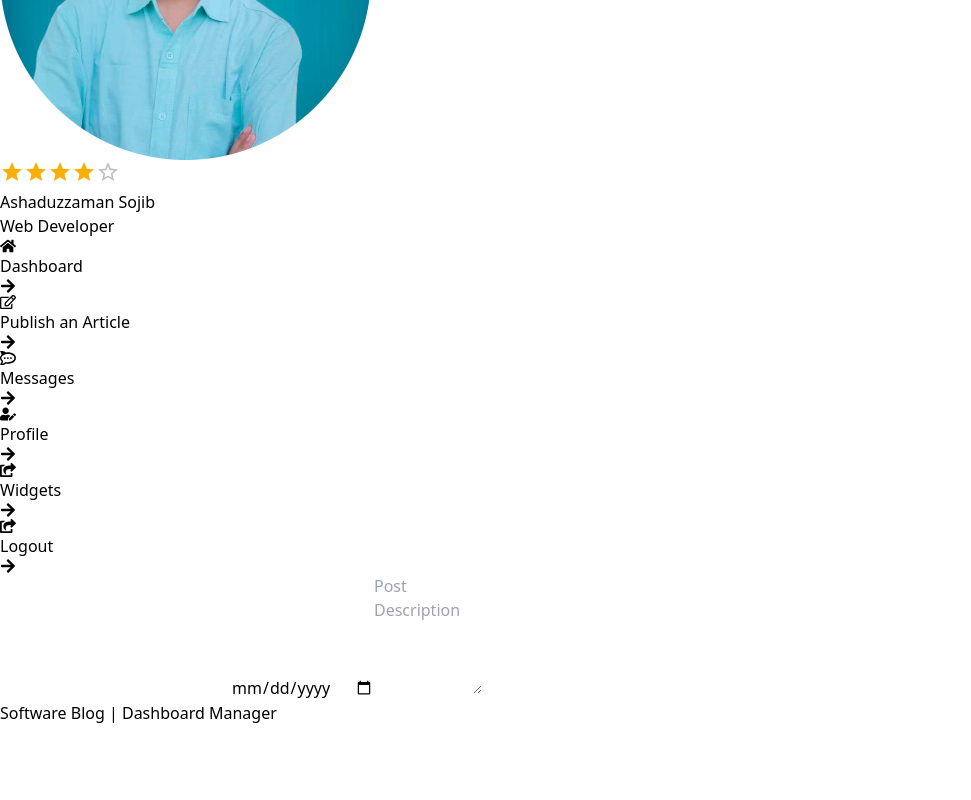
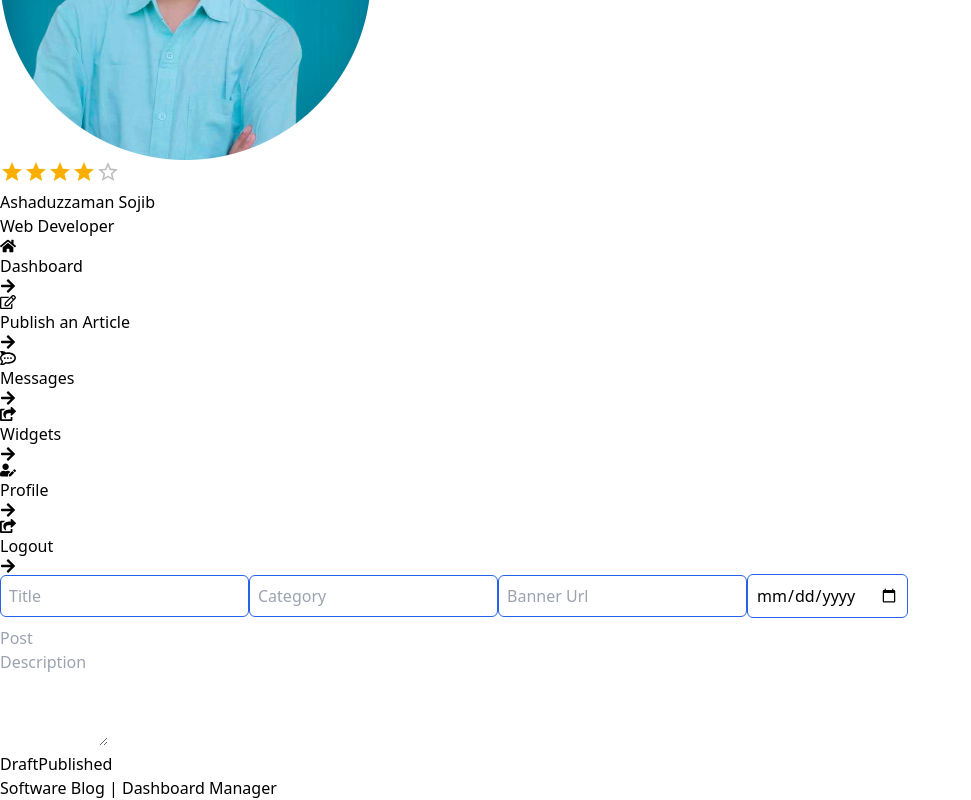
Before and after one commit to ashaansojib/blog-with-redux, a React (Vite) app: page /dashboard/add-posts in a window 1280 px wide. Shown: the part 259-1059 px from the top of the page, without its empty margins (0-971 px from the left). Before the commit the page ends 984 px from the top, so only its background shows below. Built offline with nearby package versions, Linux system fonts and the light colour scheme; no server answers; sample sign-in values are in the browser's storage.

Commit message:
complete article area

```diff
--- a/src/dashboard/AddPosts.jsx
+++ b/src/dashboard/AddPosts.jsx
@@ -2,10 +2,18 @@ import React from 'react';
 
 const AddPosts = () => {
     return (
-        <div className='grid grid-cols-3 gap-2'>
-            <input type="text" name="" id="" className='p-2 border rounded-md'/>
-            <input type="date" name="" id="" className='p-2 border rounded-md'/>
-            <textarea name="" id="" cols="10" rows="5" placeholder='Post Description' className='p-2 border'></textarea>
+        <div className='px-8'>
+            <div className='grid grid-cols-3 gap-4'>
+                <input type="text" placeholder='Title' className='article-field' />
+                <input type="text" placeholder='Category' className='article-field' />
+                <input type="text" placeholder='Banner Url' className='article-field' />
+                <input type="date" className='article-field' />
+            </div>
+            <textarea name="" id="" cols="10" rows="5" placeholder='Post Description' className='p-2 border w-full border-blue-600'></textarea>
+            <div className='flex justify-end gap-3'>
+                <button className='inline-block py-2 px-3 border font-medium border-blue-600 rounded-md hover:bg-blue-600 hover:text-white'>Draft</button>
+                <button className='inline-block py-2 px-3 border font-medium border-blue-600 rounded-md hover:bg-blue-600 hover:text-white'>Published</button>
+            </div>
         </div>
     );
 };
--- a/src/dashboard/SidebarList.jsx
+++ b/src/dashboard/SidebarList.jsx
@@ -1,7 +1,9 @@
-import React from 'react';
+import React, { useContext } from 'react';
 import { FaArrowRight, FaHome, FaRegEdit, FaRocketchat, FaShareSquare, FaUserEdit } from "react-icons/fa";
 import { Link } from 'react-router-dom';
+import { AuthContext } from '../utils/AuthProvider';
 const SidebarList = () => {
+    const { logOut } = useContext(AuthContext);
     return (
         <div className='p-4'>
             <div className='flex gap-2 items-center hover:text-[#2CC8B3] justify-between hover:bg-slate-100 py-2 px-1'>
@@ -25,7 +27,13 @@ const SidebarList = () => {
                 </div>
                 <FaArrowRight />
             </div>
-
+            <div className='flex gap-2 items-center hover:text-[#2CC8B3] justify-between hover:bg-slate-100 py-2 px-1'>
+                <div className='flex gap-2 items-center'>
+                    <FaShareSquare />
+                    <Link to="/dashboard" className='inline-block text-[16px]'>Widgets</Link>
+                </div>
+                <FaArrowRight />
+            </div>
             <div className='flex gap-2 items-center hover:text-[#2CC8B3] justify-between hover:bg-slate-100 py-2 px-1'>
                 <div className='flex gap-2 items-center'>
                     <FaUserEdit />
@@ -36,14 +44,7 @@ const SidebarList = () => {
             <div className='flex gap-2 items-center hover:text-[#2CC8B3] justify-between hover:bg-slate-100 py-2 px-1'>
                 <div className='flex gap-2 items-center'>
                     <FaShareSquare />
-                    <Link to="/dashboard" className='inline-block text-[16px]'>Widgets</Link>
-                </div>
-                <FaArrowRight />
-            </div>
-            <div className='flex gap-2 items-center hover:text-[#2CC8B3] justify-between hover:bg-slate-100 py-2 px-1'>
-                <div className='flex gap-2 items-center'>
-                    <FaShareSquare />
-                    <Link to="/dashboard" className='inline-block text-[16px]'>Logout</Link>
+                    <Link onClick={logOut} className='inline-block text-[16px]'>Logout</Link>
                 </div>
                 <FaArrowRight />
             </div>
--- a/src/index.css
+++ b/src/index.css
@@ -50,3 +50,6 @@ img{
 .dashboard-container{
     @apply max-w-screen-xl mx-auto
 }
+.article-field{
+    @apply border border-blue-600 p-2 mb-2 rounded-md
+}
```
